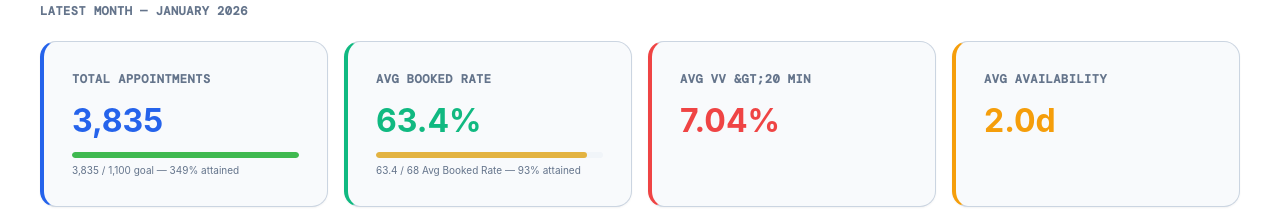
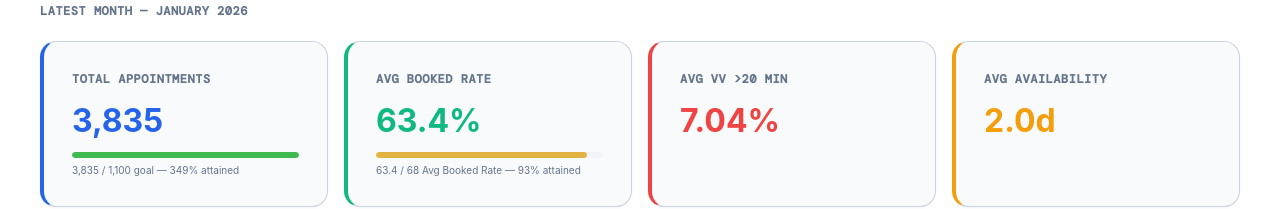
Before and after one commit to draphael123/monthly-report-doxy-payroll, a Next.js app: page / in a window 1280 px wide. Shown: the part 436-645 px from the top of the page. Built offline with nearby package versions, Linux system fonts and the light colour scheme.

Commit message:
Fix VV >20 Min label clarity - use actual > character
- Replace HTML entity &gt; with actual > character for better readability
- Use JSX expression {'>'} where needed to avoid parsing issues
- Makes 'Avg VV >20 Min' more clear and readable

```diff
--- a/components/KpiCards.tsx
+++ b/components/KpiCards.tsx
@@ -35,7 +35,7 @@ export function KpiCards({ report }: KpiCardsProps) {
       color: cardAccents[1],
     },
     {
-      label: 'Avg VV &gt;20 Min',
+      label: 'Avg VV >20 Min',
       value: `${summary.vvs}%`,
       goal: null,
       actual: vvs,
--- a/components/MonthCard.tsx
+++ b/components/MonthCard.tsx
@@ -70,7 +70,7 @@ export function MonthCard({ report, previousReport }: MonthCardProps) {
           </div>
           <div>
             <div style={{ fontSize: 11, textTransform: 'uppercase', letterSpacing: '0.5px', marginBottom: 8, color: 'var(--muted)', fontWeight: 600, fontFamily: 'var(--font-mono)' }}>
-              VV &gt;20 Min
+              VV {'>'}20 Min
             </div>
             <div style={{ display: 'flex', alignItems: 'center', gap: 10 }}>
               <div style={{ color: 'var(--text)', fontWeight: 700, fontSize: 20 }}>
--- a/components/TrendCharts.tsx
+++ b/components/TrendCharts.tsx
@@ -195,7 +195,7 @@ export function TrendCharts({ reports }: TrendChartsProps) {
         {/* VV >20% Chart */}
         <div style={{ height: 280 }}>
           <div style={{ fontSize: 13, fontWeight: 600, color: 'var(--text)', marginBottom: 12 }}>
-            Avg VV &gt;20 Min %
+            Avg VV {'>'}20 Min %
           </div>
           <ResponsiveContainer width="100%" height={240}>
             <AreaChart data={data} margin={{ top: 10, right: 10, left: 0, bottom: 5 }}>
```
